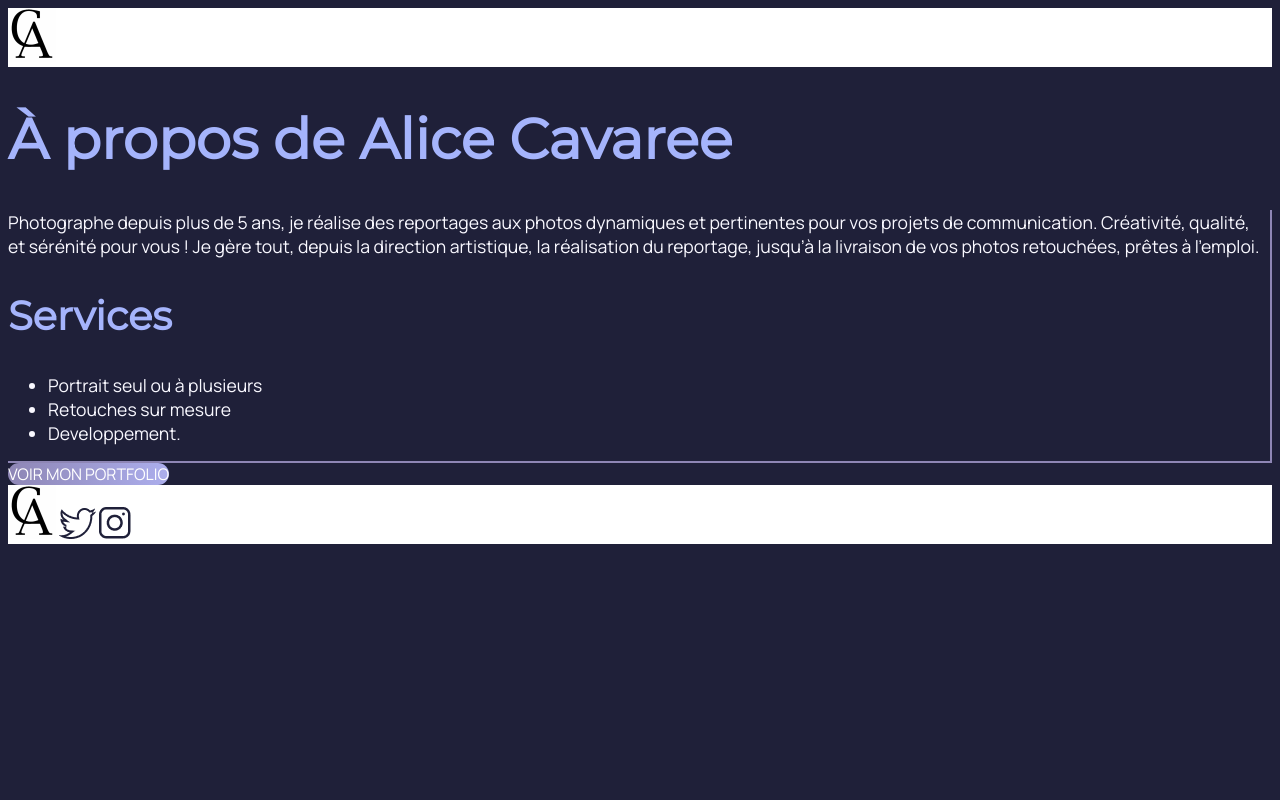
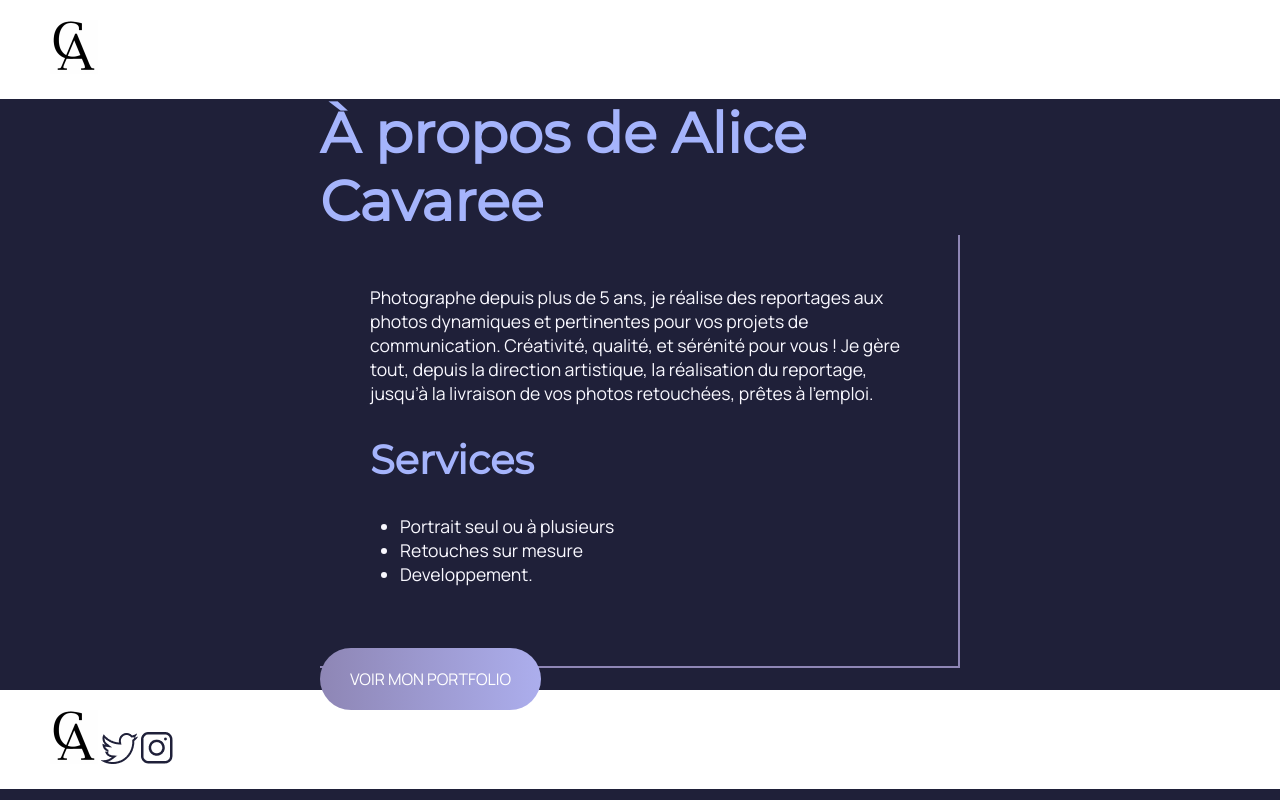
Before and after one commit to cavareal/WebSite1.0, a plain HTML site: page a-propos.html in a window 1280 px wide. Drawn offline with Linux system fonts and the light colour scheme.

Commit message:
dimentionnement

```diff
--- a/a-propos.html
+++ b/a-propos.html
@@ -12,11 +12,16 @@
 </head>
 
 <body>
-    <div class="entete">
+    <header>
+        <nav>
             <a href="index.html" class = "lien-icone">
                 <img src="images/Mon_logo.png" alt="Logo Alice Cavaree">
             </a>
-    </div>
+
+        </nav>
+    </header>
+    <main class="a-propos-main">
+        <section>
             <h1>À propos de Alice Cavaree</h1>
             <div class="carreApropos">
                 <p>
@@ -24,7 +29,6 @@
                     Créativité, qualité, et sérénité pour vous ! Je gère tout, depuis la direction artistique, la réalisation du reportage, jusqu’à la
                     livraison de vos photos retouchées, prêtes à l’emploi.
                 </p>
-
                 <h2>Services</h2>
                 <ul>
                     <li>Portrait seul ou à plusieurs</li>
@@ -32,11 +36,12 @@
                     <li>Developpement.</li>
                 </ul>
             </div>
-
             <div>
                 <a href="" class="cta">VOIR MON PORTFOLIO</a>
             </div>
-    <div class="pied-de-page">
+        </section>
+    </main>
+    <footer>
         <a href="index.html" class = "lien-icone">
             <img src="images/Mon_logo.png" alt="Logo Alice Cavaree">
         </a>
@@ -46,7 +51,7 @@
         <a target="_blank" href="https://www.instagram.com/" class = "lien-icone">
             <img src="images/instagram.png" alt="Logo Instagram">
         </a>
-    </div>
+    </footer>
 </body>
 
 </html>
--- a/style.css
+++ b/style.css
@@ -1,3 +1,7 @@
+* {  /*initialise les marges par défaut du navigateur*/
+    margin: 0;
+}
+
 body {
     font-family: 'Manrope', sans-serif;
     font-size: 1em;
@@ -34,9 +38,10 @@ li{
 
 }
 
-.entete,
-.pied-de-page{
+header,
+footer{
     background-color: white;
+    padding : 20px 50px;
 }
 
 
@@ -44,6 +49,7 @@ li{
     background: linear-gradient(90deg, #8E86B5, #ACAEED);
     color : white;
     border-radius: 50px;
+    padding : 20px 30px;
 }
 
 a:hover{
@@ -62,4 +68,22 @@ a:hover{
 .carreApropos{
     border-right: 2px solid #8e86b5 ;
     border-bottom: 2px solid #8e86b5 ;
+    padding : 50px;
 }
+
+.carreApropos h2{
+    margin-top: 30px;
+}
+
+.carreApropos ul{
+    padding : 30px;
+}
+
+section{
+    padding: 80pox;
+}
+
+.a-propos-main{
+    width: 50%;
+    margin : auto;
+}
```
Also changed, not shown: index.html (+11 -6 lines). Lines whose indentation alone changed are shown as unchanged.
